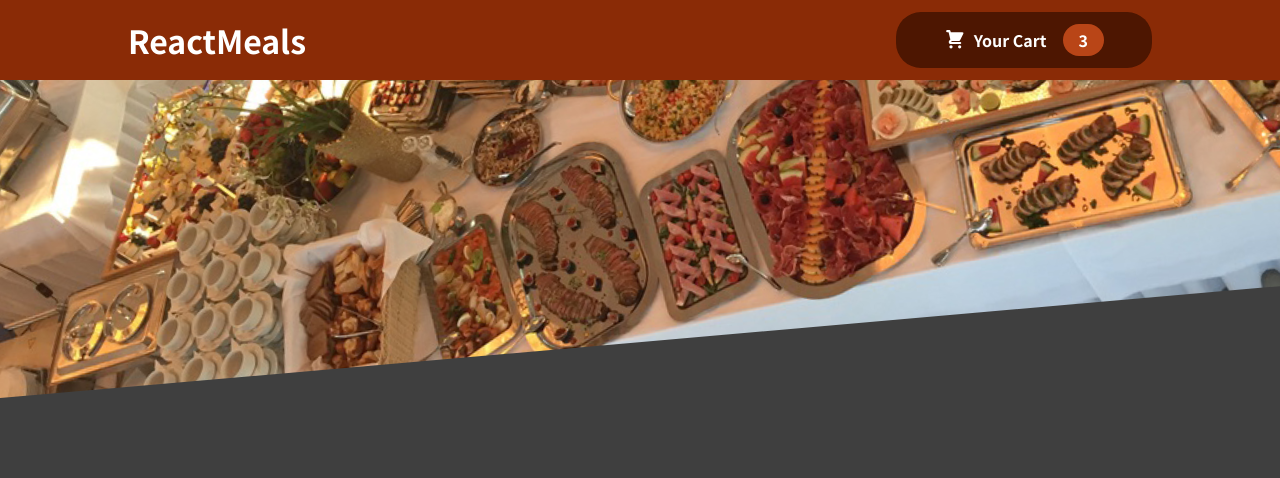
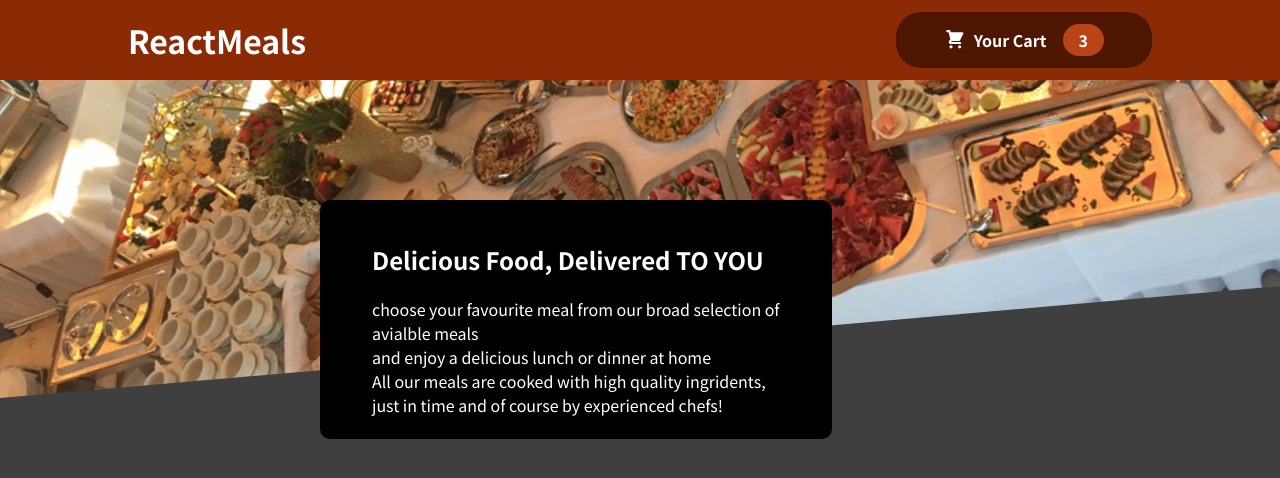
Before and after one commit to naveenmehtaison/Creating-Restaurant, a React (Create React App) app: page / in a window 1280 px wide. Shown: the top 478 px of the page. Built offline with nearby package versions, Linux system fonts and the light colour scheme.

Commit message:
Restaurant_summary

```diff
--- a/src/Components/Layout/Heading.js
+++ b/src/Components/Layout/Heading.js
@@ -3,6 +3,7 @@ import React from "react"
 import HeaderCartButton from "./HeaderCartButton"
 import mealsImg from '../../Assets/meals.jpg'
 import classes from './Heading.module.css'
+import Restaurant_summary from "./Restaurant_summary"
 const Heading=(props)=>{
     return(
         <Fragment>
@@ -13,6 +14,7 @@ const Heading=(props)=>{
             </header>
             <div className={classes['main-image']}>
                 <img src={mealsImg}/>
+                <Restaurant_summary/>
             </div>
 
 
--- /dev/null
+++ b/src/Components/Layout/Restaurant_summary.js
@@ -0,0 +1,14 @@
+import React from 'react'
+import classes from './Restaurant_summary.module.css'
+const Restaurant_summary=()=>{
+    return(
+        <div className={classes.header}>
+            <h2 >Delicious Food, Delivered TO YOU</h2>
+            <p2> choose your favourite meal from our broad selection of avialble meals  <br></br>  and enjoy a delicious lunch or dinner at home
+                <br></br>
+                All our meals are cooked with high quality ingridents,<br></br> just in time and of course by experienced chefs!
+            </p2>
+        </div>
+    )
+}
+export default Restaurant_summary
--- /dev/null
+++ b/src/Components/Layout/Restaurant_summary.module.css
@@ -0,0 +1,18 @@
+.header{
+
+    color: white;
+    background-color: black;
+    position: fixed;
+    z-index: 10;
+    width: 40%;
+    padding: 20px;
+    border: 2px solid black;
+    border-radius: 10px;
+    top: 25%;
+    left: 25%;
+    padding-left: 50px;
+    /* padding-right: 20px; */
+
+
+
+}
```
